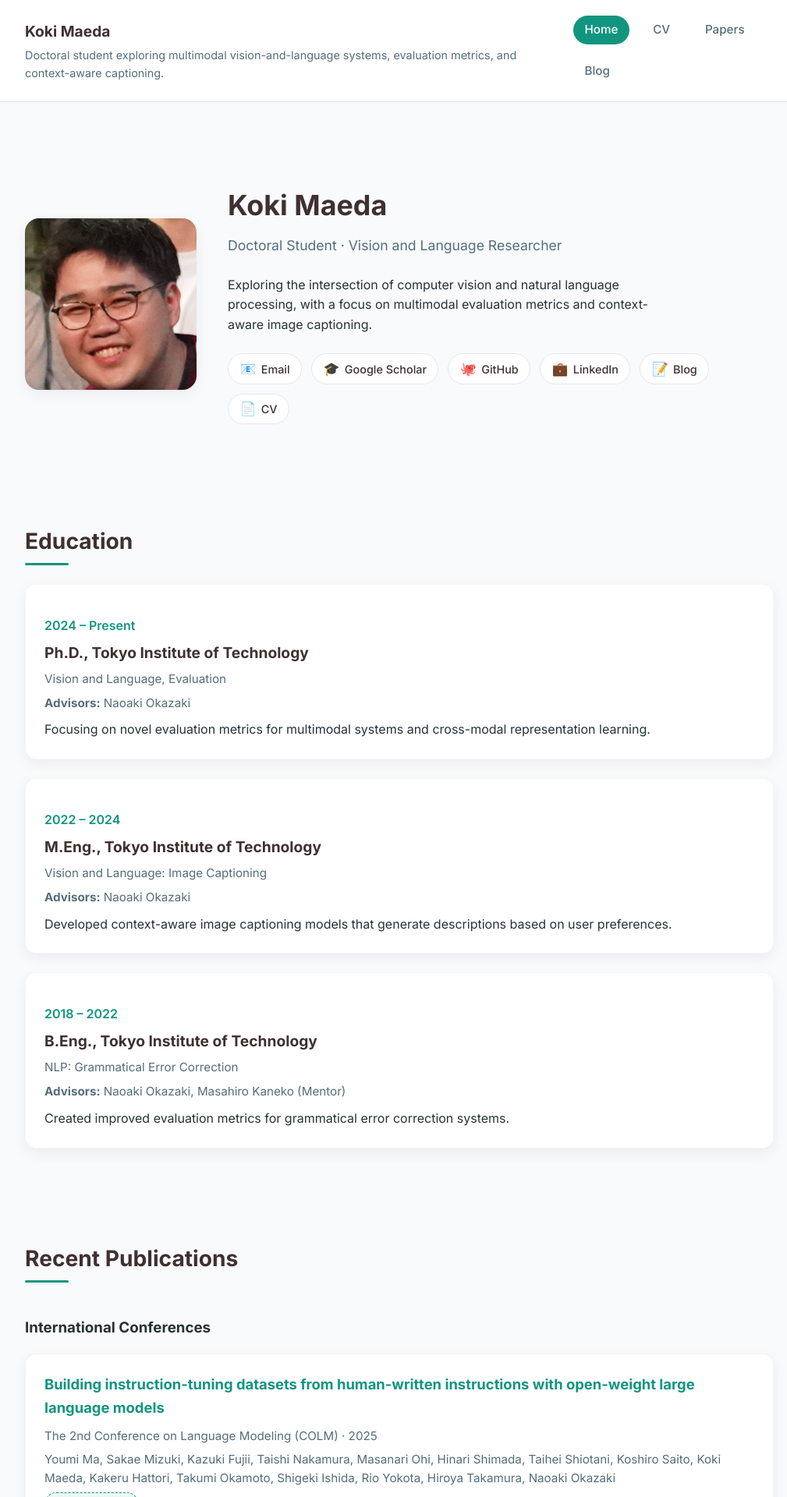
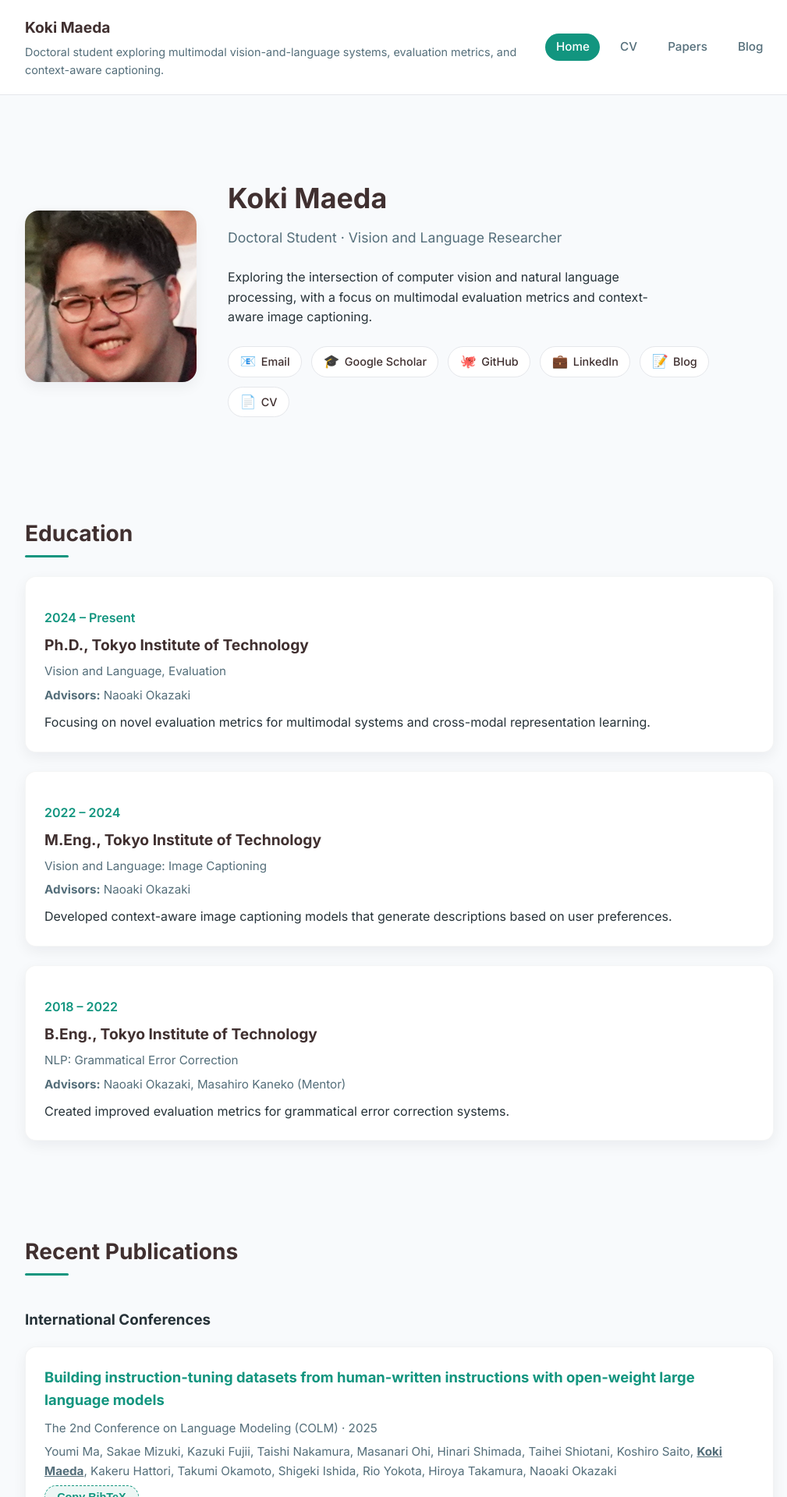
Before and after one commit to Silviase/silviase.github.io, a Jekyll site: the page built from index.md, in a window 1280 px wide. Shown: the top 1920 px of the page at 78% size, without its empty margins (128-1137 px from the left). Built offline with Jekyll 4.4.1, drawn with Linux system fonts in a browser that asks for light colours; some of the changed text lies outside the part shown.

Commit message:
feat: refine CV and home presentation

```diff
--- a/_includes/paper-card.html
+++ b/_includes/paper-card.html
@@ -11,7 +11,20 @@
   {% endif %}
   <p class="paper-authors">
     {% for author in paper.authors %}
-    <span class="paper-author">{{ author }}</span>{% unless forloop.last %}, {% endunless %} {% endfor %}
+    {% capture author_name -%}
+      {%- assign name = author | replace: ', ', ' ' | replace: ',', ' ' | strip -%}
+      {%- assign highlight = false -%}
+      {%- if name contains 'Koki Maeda' -%}
+        {%- assign highlight = true -%}
+      {%- elsif name contains '前田' and name contains '航希' -%}
+        {%- assign highlight = true -%}
+      {%- endif -%}
+      {%- if highlight -%}
+        {%- assign name = '<strong><u>' | append: name | append: '</u></strong>' -%}
+      {%- endif -%}
+      {{- name -}}
+    {%- endcapture %}
+    <span class="paper-author">{{ author_name | strip }}</span>{% unless forloop.last %}, {% endunless %} {% endfor %}
   </p>
   <div class="paper-links">
     {% assign pdf_url = paper.pdf | default: paper.pdf_link %} {% if pdf_url %} {% assign pdf_href = pdf_url %} {%
--- a/assets/css/main.css
+++ b/assets/css/main.css
@@ -93,12 +93,13 @@ a:focus {
 
 .site-nav {
   display: flex;
-  gap: 1rem;
-  flex-wrap: wrap;
+  gap: 0.75rem;
+  flex-wrap: nowrap;
+  align-items: center;
 }
 
 .site-nav a {
-  padding: 0.4rem 0.9rem;
+  padding: 0.35rem 0.85rem;
   border-radius: 999px;
   background: transparent;
   color: var(--text-muted);
@@ -537,6 +538,7 @@ a:focus {
 
   .site-nav {
     width: 100%;
+    flex-wrap: wrap;
   }
 
   .hero-grid {
```
